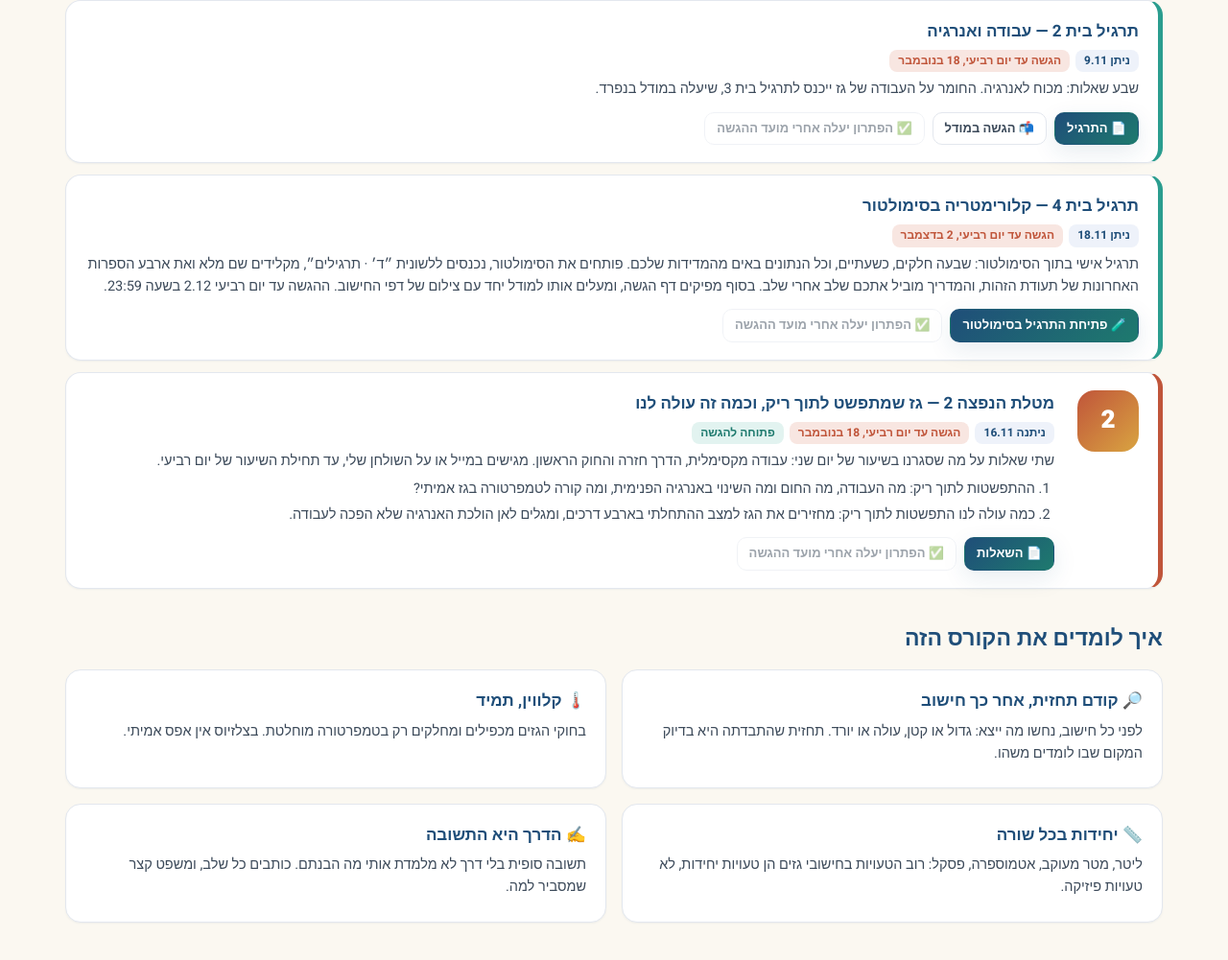
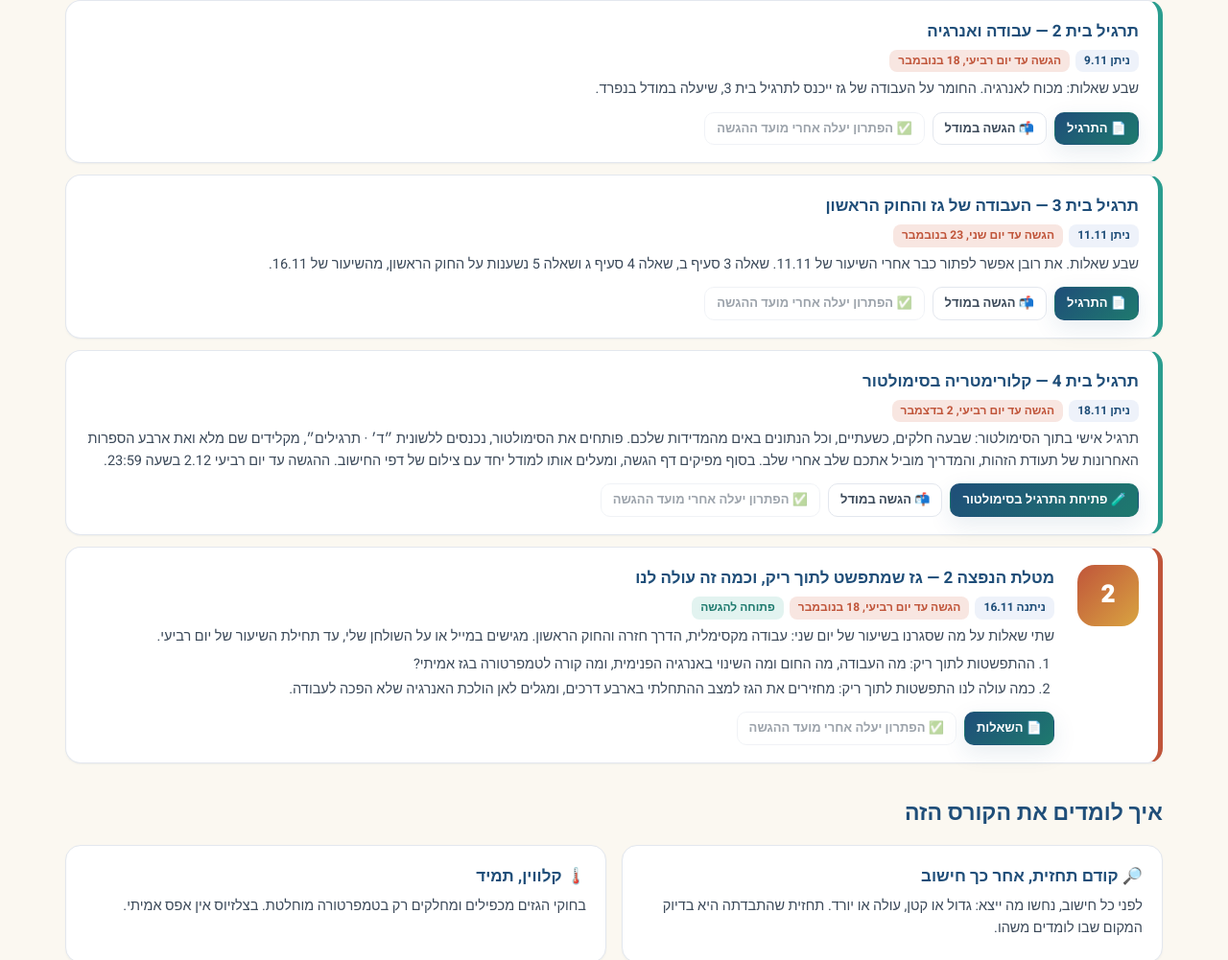
Before and after one commit to omrym13/odyssey-genchem1, a plain HTML site: page index.html in a window 1280 px wide. Shown: the part 1345-2346 px from the top of the page at 96% size. Drawn offline with Linux system fonts and the light colour scheme.

Commit message:
תרגילי בית: תרגיל 3 (העבודה של גז והחוק הראשון, עד 23.11) נוסף לאתר, וכפתור ההגשה במודל לתרגיל 4
Co-Authored-By: Claude Opus 5.5 <noreply@anthropic.com>
Claude-Session: https://claude.ai/code/session_01Fvz2PjAgeE1BptJvKNVW41

```diff
--- a/index.html
+++ b/index.html
@@ -252,9 +252,12 @@ const HOMEWORK = [
   {id:2, title:"עבודה ואנרגיה", given:"2026-11-09", due:"2026-11-18",
    desc:"שבע שאלות: מכוח לאנרגיה. החומר על העבודה של גז ייכנס לתרגיל בית 3, שיעלה במודל בנפרד.",
    file:"hw02.pdf", moodle:"https://moodle.tau.ac.il/mod/assign/view.php?id=259360", solution:null},
+  {id:3, title:"העבודה של גז והחוק הראשון", given:"2026-11-11", due:"2026-11-23",
+   desc:"שבע שאלות. את רובן אפשר לפתור כבר אחרי השיעור של 11.11. שאלה 3 סעיף ב, שאלה 4 סעיף ג ושאלה 5 נשענות על החוק הראשון, מהשיעור של 16.11.",
+   file:"hw03.pdf", moodle:"https://moodle.tau.ac.il/mod/assign/view.php?id=263994", solution:null},
   {id:4, title:"קלורימטריה בסימולטור", given:"2026-11-18", due:"2026-12-02",
    desc:"תרגיל אישי בתוך הסימולטור: שבעה חלקים, כשעתיים, וכל הנתונים באים מהמדידות שלכם. פותחים את הסימולטור, נכנסים ללשונית ״ד׳ · תרגילים״, מקלידים שם מלא ואת ארבע הספרות האחרונות של תעודת הזהות, והמדריך מוביל אתכם שלב אחרי שלב. בסוף מפיקים דף הגשה, ומעלים אותו למודל יחד עם צילום של דפי החישוב. ההגשה עד יום רביעי 2.12 בשעה 23:59.",
-   file:"calorimetry_simulator.html#ex", fileLabel:"🧪 פתיחת התרגיל בסימולטור", moodle:null, solution:null}
+   file:"calorimetry_simulator.html#ex", fileLabel:"🧪 פתיחת התרגיל בסימולטור", moodle:"https://moodle.tau.ac.il/mod/assign/view.php?id=271442", solution:null}
 ];
 /* מטלת הקיץ — מוצגת בראש לשונית ״תרגילי בית״ */
 const SUMMER = {title:"מטלת הקיץ בכימיה — העבודה המסכמת", due:"2026-10-26",
```
Also changed, not shown: 1 other file.
